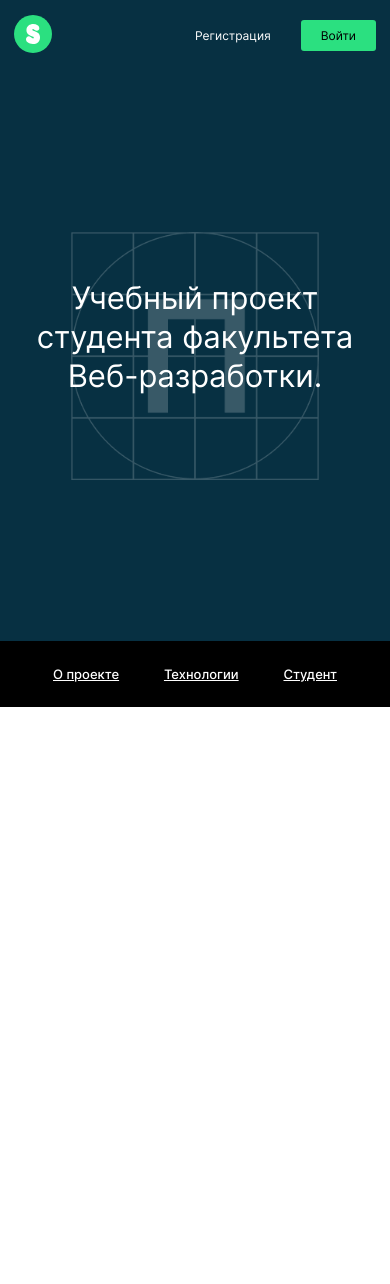
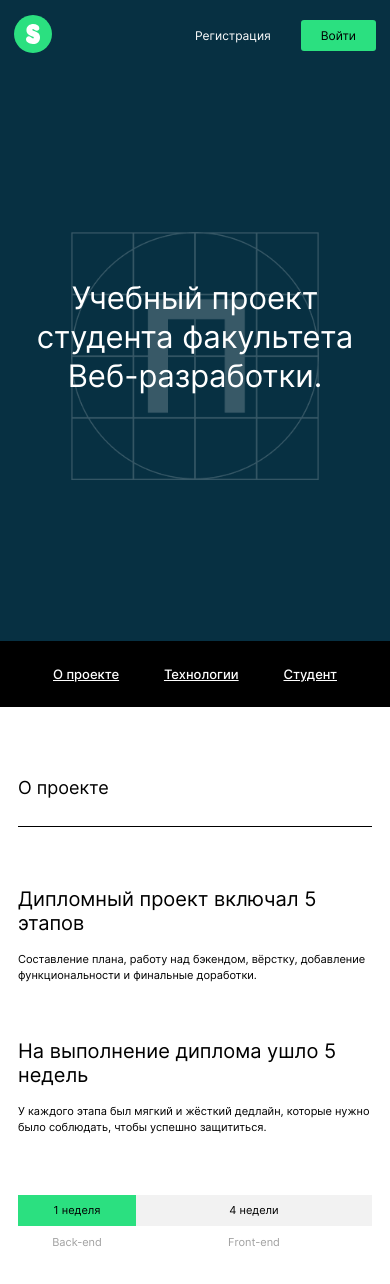
Before and after one commit to VasilyRazdorsky/movies-explorer-frontend, a React (Create React App) app: page / in a window 390 px wide. Shown: the top 1284 px of the page. Before the commit the page ends 844 px from the top, so only its background shows below. Built offline with nearby package versions, Linux system fonts and the light colour scheme.

Commit message:
Реализовать компонент AboutProject #10

```diff
--- /dev/null
+++ b/src/components/AboutProject/AboutProject.css
@@ -0,0 +1,144 @@
+.about-project {
+    padding: 110px 70px;
+}
+
+.about-project__title {
+    margin: 0;
+    font-weight: 400;
+    font-size: 22px;
+    line-height: 27px;
+}
+
+.about-project__divider {
+    margin-top: 23px;
+    width: 100%;
+    height: 1px;
+    background-color: #000;
+}
+
+.about-project__info {
+    margin-top: 70px;
+    display: grid;
+    grid-template-columns: 1fr 1fr;
+    column-gap: 40px;
+}
+
+.about-project__info-title {
+    margin: 0;
+    font-weight: 400;
+    font-size: 20px;
+    line-height: 24px;
+}
+
+.about-project__info-text {
+    margin: 0;
+    margin-top: 26px;
+    font-weight: 400;
+    font-size: 14px;
+    line-height: 20px;
+}
+
+.about-project__diagram {
+    margin-top: 110px;
+    display: grid;
+    grid-template-columns: 1fr 4fr;
+    row-gap: 14px;
+}
+
+.about-project__backend-block {
+    padding: 9px 0;
+    background-color: #2BE080;
+    text-align: center;
+}
+
+.about-project__frontend-block {
+    padding: 9px 0;
+    background-color: #F2F2F2;
+    text-align: center;
+}
+
+.about-project__diagram-text {
+    margin: 0;
+    font-weight: 400;
+    font-size: 14px;
+    line-height: 17px;
+}
+
+.about-project__diagram-title {
+    margin: 0;
+    font-weight: 400;
+    font-size: 14px;
+    line-height: 17px;
+    color: #A0A0A0;
+    text-align: center;
+}
+
+@media screen and (max-width: 1024px) {
+    .about-project {
+        padding: 90px 50px;
+    }
+
+    .about-project__info-text  {
+        margin-top: 22px;
+        font-size: 12px;
+        line-height: 18px;
+    }
+
+    .about-project__info {
+        column-gap: 30px;
+    }
+
+    .about-project__diagram {
+        margin-top: 93px;
+    }
+}
+
+@media screen and (max-width: 700px) {
+    .about-project__diagram {
+        grid-template-columns: 1fr 2fr;
+    }
+}
+
+@media screen and (max-width: 544px) {
+    .about-project {
+        padding: 70px 18px;
+    }
+
+    .about-project__title {
+        font-size: 18px;
+        line-height: 21px;
+    }
+
+    .about-project__divider {
+        margin-top: 28px;
+    }
+
+    .about-project__info {
+        margin-top: 60px;
+        display: grid;
+        grid-template-columns: 1fr;
+        column-gap: 0;
+        row-gap: 56px;
+    }
+
+    .about-project__info-text  {
+        margin-top: 16px;
+        font-size: 11px;
+        line-height: 16px;
+    }
+
+    .about-project__diagram {
+        margin-top: 60px;
+        row-gap: 10px;
+    }
+
+    .about-project__diagram-text {
+        font-size: 11px;
+        line-height: 13px;
+    }
+
+    .about-project__diagram-title {
+        font-size: 11px;
+        line-height: 13px;
+    }
+}
--- /dev/null
+++ b/src/components/AboutProject/AboutProject.jsx
@@ -0,0 +1,33 @@
+const AboutProject = () => {
+    return (
+        <section className="about-project">
+            <h2 className="about-project__title">О проекте</h2>
+            <div className="about-project__divider" ></div>
+
+            <div className="about-project__info">
+                <div className="about-project__info-stages">
+                    <h3 className="about-project__info-title">Дипломный проект включал 5 этапов</h3>
+                    <p className="about-project__info-text">Составление плана, работу над бэкендом, вёрстку, добавление функциональности и финальные доработки.</p>
+                </div>
+
+                <div className="about-project__info-weeks">
+                    <h3 className="about-project__info-title">На выполнение диплома ушло 5 недель</h3>
+                    <p className="about-project__info-text">У каждого этапа был мягкий и жёсткий дедлайн, которые нужно было соблюдать, чтобы успешно защититься.</p>
+                </div>
+            </div>
+
+            <div className="about-project__diagram">
+                <div className="about-project__backend-block">
+                    <p className="about-project__diagram-text">1 неделя</p>
+                </div>
+                <div className="about-project__frontend-block">
+                    <p className="about-project__diagram-text">4 недели</p>
+                </div>
+                <p className="about-project__diagram-title">Back-end</p>
+                <p className="about-project__diagram-title">Front-end</p>
+            </div>
+        </section>
+    );
+}
+
+export default AboutProject;
--- a/src/components/Main/Main.jsx
+++ b/src/components/Main/Main.jsx
@@ -1,12 +1,14 @@
 import Header from "../Header/Header";
 import Promo from "../Promo/Promo";
 import NavTab from "../NavTab/NavTab";
+import AboutProject from "../AboutProject/AboutProject";
 const Main = ({currentPage}) => {
     return (
         <>
             <Header currentPage={currentPage}/>
             <Promo />
             <NavTab />
+            <AboutProject />
         </>
     );
 }
--- a/src/components/NavTab/NavTab.css
+++ b/src/components/NavTab/NavTab.css
@@ -18,6 +18,11 @@
     line-height: 16px;
     color: #fff;
     text-decoration: underline;
+    transition: all .3s ease-in;
+}
+
+.nav-tab__link:hover {
+    opacity: .7;
 }
 
 @media screen and (max-width: 1280px) {
--- a/src/index.css
+++ b/src/index.css
@@ -6,3 +6,4 @@
 @import url('./components/BurgerMenu/BurgerMenu.css');
 @import url('./components/Promo/Promo.css');
 @import url('./components/NavTab/NavTab.css');
+@import url('./components/AboutProject/AboutProject.css');
```
